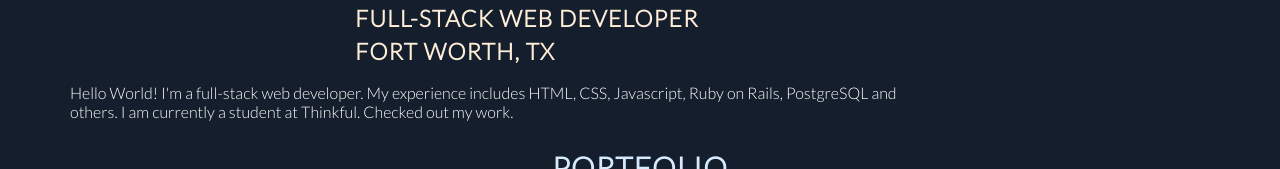
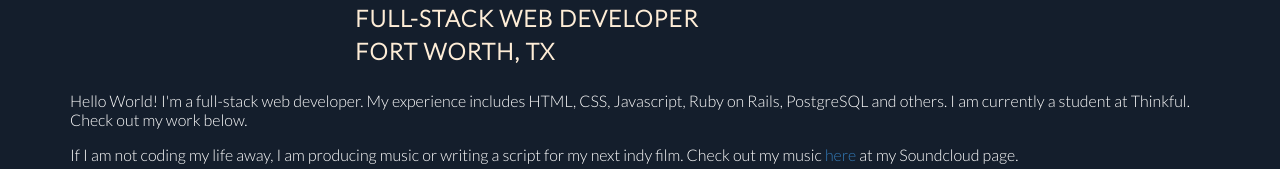
Before and after one commit to xJIsaac/xJIsaacWorx.com, a plain HTML site: page index.html in a window 1280 px wide. Shown: the part 932-1101 px from the top of the page. Drawn offline with nearby package versions, Linux system fonts and the light colour scheme.

Commit message:
Updated About Me Info

```diff
--- a/css/master.css
+++ b/css/master.css
@@ -117,6 +117,8 @@ img {
 
 #profile p {
   font-size: initial;
+  margin: 0.5em 0%;
+  width: 100%;
 }
 
 #profile * {
--- a/index.html
+++ b/index.html
@@ -67,7 +67,10 @@
 				<h3>Fort Worth, TX</h3>
 			</div>
 			<p class="col-xs-12 col-sm-9">
-				Hello World! I'm a full-stack web developer. My experience includes HTML, CSS, Javascript, Ruby on Rails, PostgreSQL and others. I am currently a student at Thinkful. Checked out my work.
+				Hello World! I'm a full-stack web developer. My experience includes HTML, CSS, Javascript, Ruby on Rails, PostgreSQL and others. I am currently a student at Thinkful. Check out my work below.
+			</p>
+			<p class="col-xs-12 col-sm-9">
+				If I am not coding my life away, I am producing music or writing a script for my next indy film. Check out my music <a href="https://soundcloud.com/novakumusic">here</a> at my Soundcloud page.
 			</p>
 		</section>
 
```
